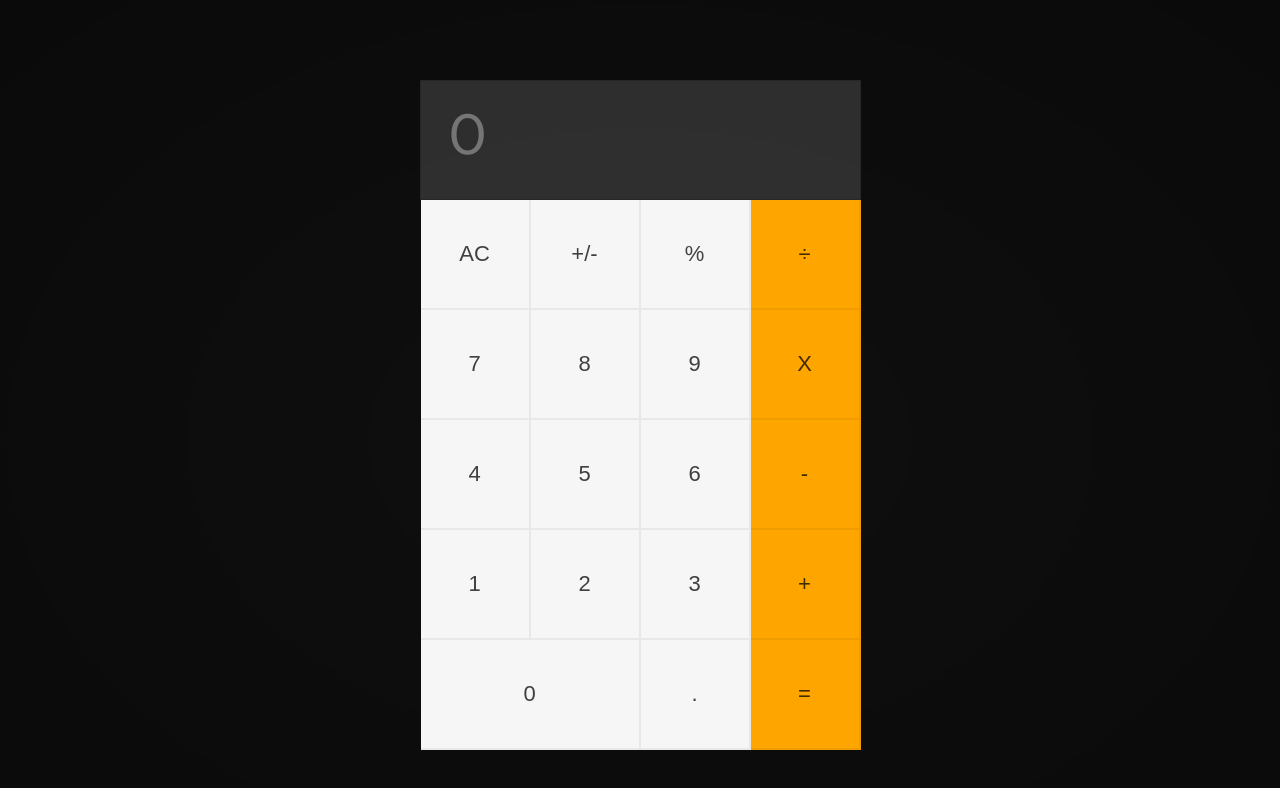
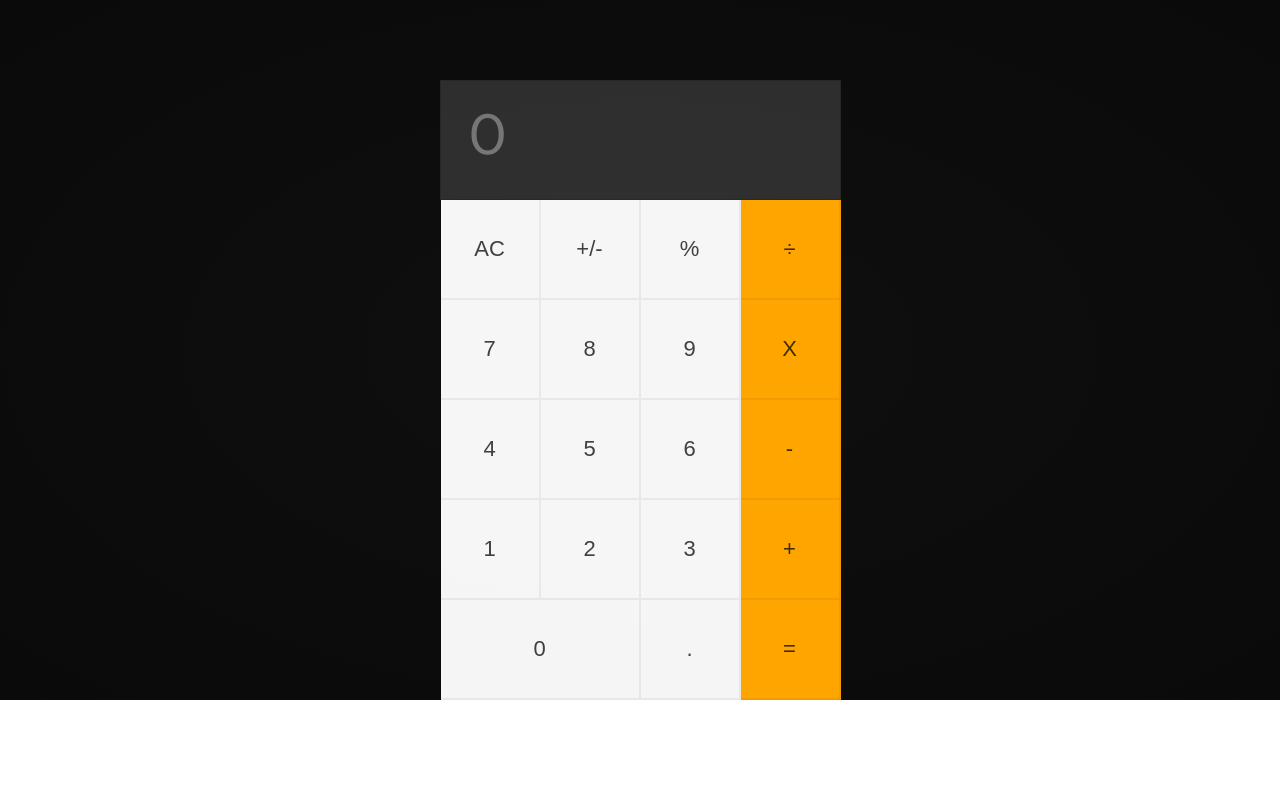
Before and after one commit to SotoArmando/muffin-calculator, a React (Create React App) app: page / in a window 1280 px wide. Shown: the top 788 px of the page. Built offline with nearby package versions, Linux system fonts and the light colour scheme.

Commit message:
feature styling: added review points

```diff
--- a/src/Components/button.js
+++ b/src/Components/button.js
@@ -3,16 +3,16 @@ import PropTypes from 'prop-types';
 
 
 const Button = props => {
-  const { name, size, last } = props;
+  const { name, wide, color } = props;
   if (name) {
-    return <input className={`btn-0 size-${size} ${(last) ? 'last' : ''}`} type="button" value={name} />;
+    return <input className={`btn-0 size-${wide} ${(color) ? 'last' : ''}`} type="button" value={name} />;
   }
   return null;
 };
 
 Button.propTypes = {
   name: PropTypes.string.isRequired,
-  size: PropTypes.number.isRequired,
-  last: PropTypes.bool.isRequired,
+  wide: PropTypes.number.isRequired,
+  color: PropTypes.bool.isRequired,
 };
 export default Button;
--- a/src/Components/buttonpanel.js
+++ b/src/Components/buttonpanel.js
@@ -12,8 +12,8 @@ const Buttonpanel = props => {
           <Button
             key={0}
             name={item}
-            size={(key === 0 && names.length === 3) ? 2 : 1}
-            last={key === names.length - 1}
+            wide={(key === 0 && names.length === 3) ? 2 : 1}
+            color={key === names.length - 1}
           />
         ))
       }
--- a/src/style.css
+++ b/src/style.css
@@ -4,22 +4,25 @@ body {
     -moz-osx-font-smoothing: grayscale;
     padding: 0;
     margin: 0;
-
+    display: flex;
+    justify-content: center;
+    background-image: radial-gradient(rgba(0,0,0,.94), rgba(0,0,0,.96));
+    background-repeat: no-repeat;
+    min-height: -webkit-fill-available;
 }
 
 div#root {
     display: flex;
     justify-content: center;
     padding-top: 5em;
-    position: fixed;
-    width: 100%;
-    height: 100%;
-    background-image: radial-gradient(rgba(0,0,0,.94), rgba(0,0,0,.96));
+
+    width: 700px;
 }
 
+
 .btn-0 {
-    min-width: 5em;
-    min-height: 5em;
+    min-width: 100px;
+    min-height: 100px;
     font-size: 1.375em;
     color: rgba(0,0,0,.74);
     background-image: none;
@@ -32,8 +35,8 @@ div#root {
 }
 
 .btn-0.size-2 {
-    min-width: 10em;
-    min-height: 5em;
+    min-width: 200px;
+    min-height: 100px;
 }
 .btn-0.last {
     background-color: orange;
@@ -66,4 +69,5 @@ button:focus, input[type="button"]:active {
 
 .buttonpanel {
     border-left: 1px solid rgba(0,0,0,.15);
+    display: flexbox;
 }
```
